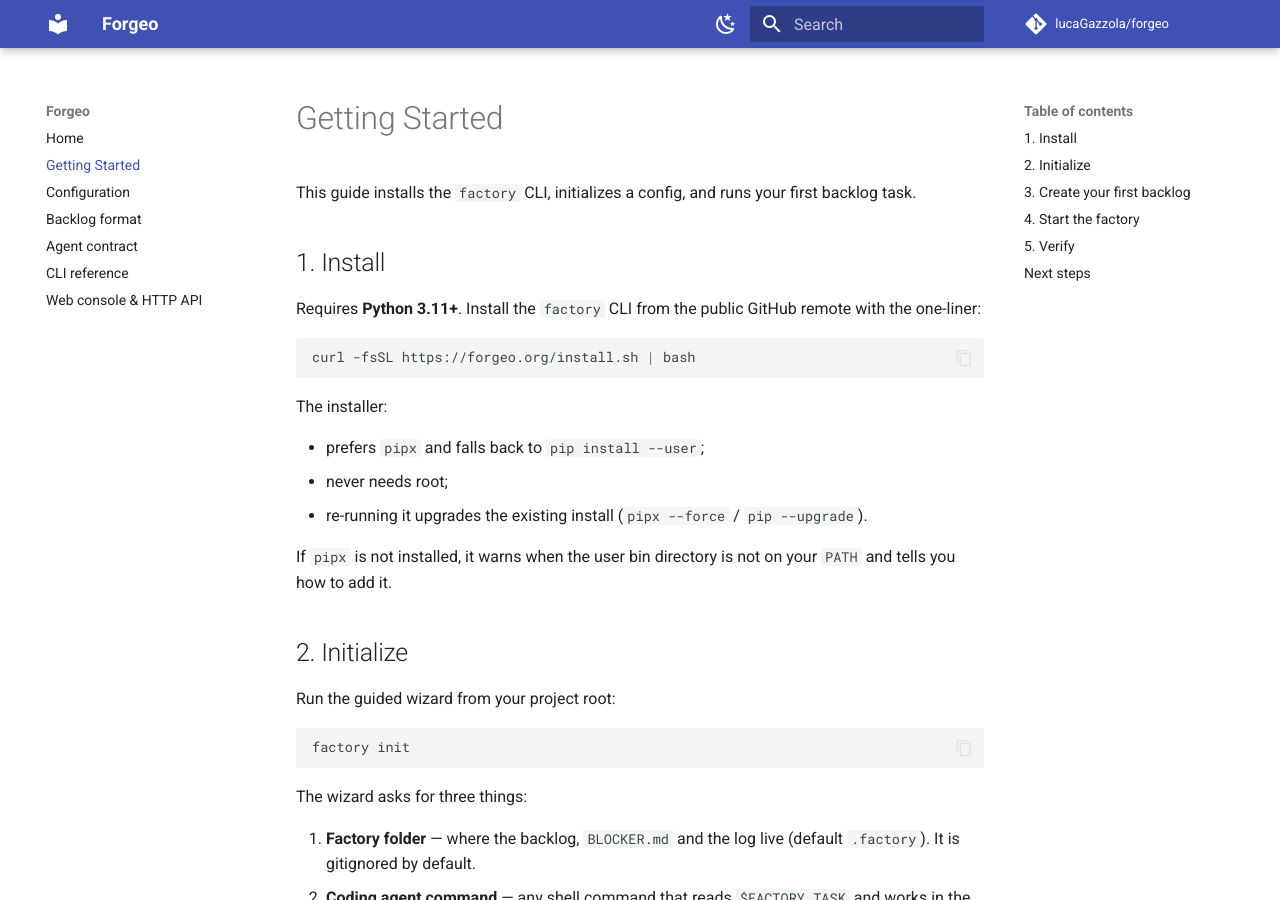
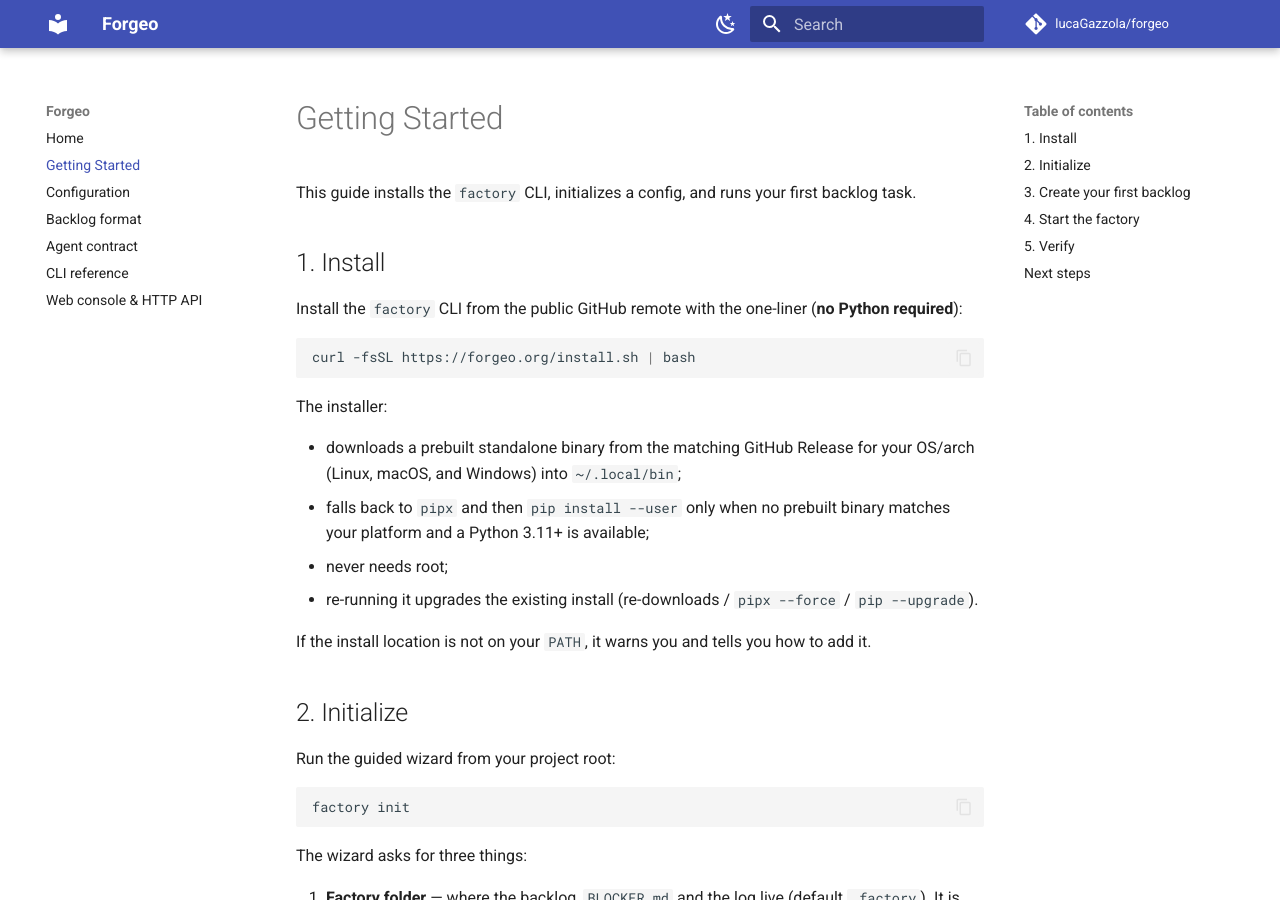
Before and after one commit to lucaGazzola/autonomous-software-factory, an MkDocs documentation site: the page built from docs/getting-started.md, in a window 1280 px wide and 900 px high. Built offline with MkDocs 1.6.1 and Material for MkDocs 9.7.7, drawn with Linux system fonts in a browser that asks for light colours; comment, search, counter and statistics services are not loaded.

Commit message:
factory: Make install.sh not require Python on the machine where forgeo is installed (#SELF-023)

````diff
--- a/docs/getting-started.md
+++ b/docs/getting-started.md
@@ -5,8 +5,8 @@ first backlog task.
 
 ## 1. Install
 
-Requires **Python 3.11+**. Install the `factory` CLI from the public GitHub
-remote with the one-liner:
+Install the `factory` CLI from the public GitHub remote with the one-liner
+(**no Python required**):
 
 ```bash
 curl -fsSL https://forgeo.org/install.sh | bash
@@ -14,13 +14,16 @@ curl -fsSL https://forgeo.org/install.sh | bash
 
 The installer:
 
-- prefers `pipx` and falls back to `pip install --user`;
+- downloads a prebuilt standalone binary from the matching GitHub Release
+  for your OS/arch (Linux, macOS, and Windows) into `~/.local/bin`;
+- falls back to `pipx` and then `pip install --user` only when no prebuilt
+  binary matches your platform and a Python 3.11+ is available;
 - never needs root;
-- re-running it upgrades the existing install (`pipx --force` /
-  `pip --upgrade`).
+- re-running it upgrades the existing install (re-downloads /
+  `pipx --force` / `pip --upgrade`).
 
-If `pipx` is not installed, it warns when the user bin directory is not on
-your `PATH` and tells you how to add it.
+If the install location is not on your `PATH`, it warns you and tells you how
+to add it.
 
 ## 2. Initialize
 
--- a/pyproject.toml
+++ b/pyproject.toml
@@ -4,7 +4,7 @@ build-backend = "hatchling.build"
 
 [project]
 name = "forgeo"
-version = "0.2.0"
+version = "0.2.1"
 description = "A scheduled software factory: executes backlog tasks on main, refactors when idle, and writes BLOCKER.md when it needs human input."
 readme = "README.md"
 requires-python = ">=3.11"
--- a/src/factory/__init__.py
+++ b/src/factory/__init__.py
@@ -1,4 +1,4 @@
 """Forgeo: a scheduled software factory that executes backlog tasks
 on the main branch and refactors when idle."""
 
-__version__ = "0.2.0"
+__version__ = "0.2.1"
````
Also changed, not shown: CHANGELOG.md (+13 -1 lines), CONTRIBUTING.md (+23 -9 lines), README.md (+2 -1 lines), 5 other files.
